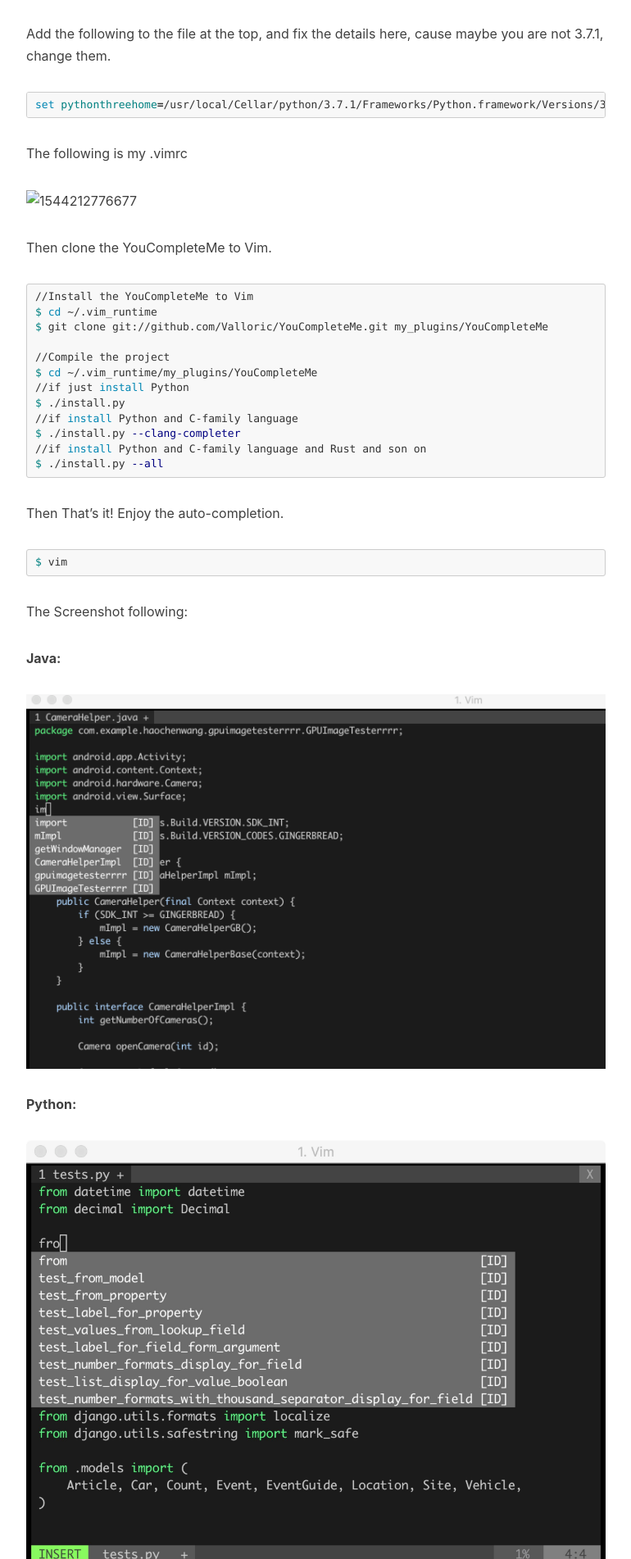
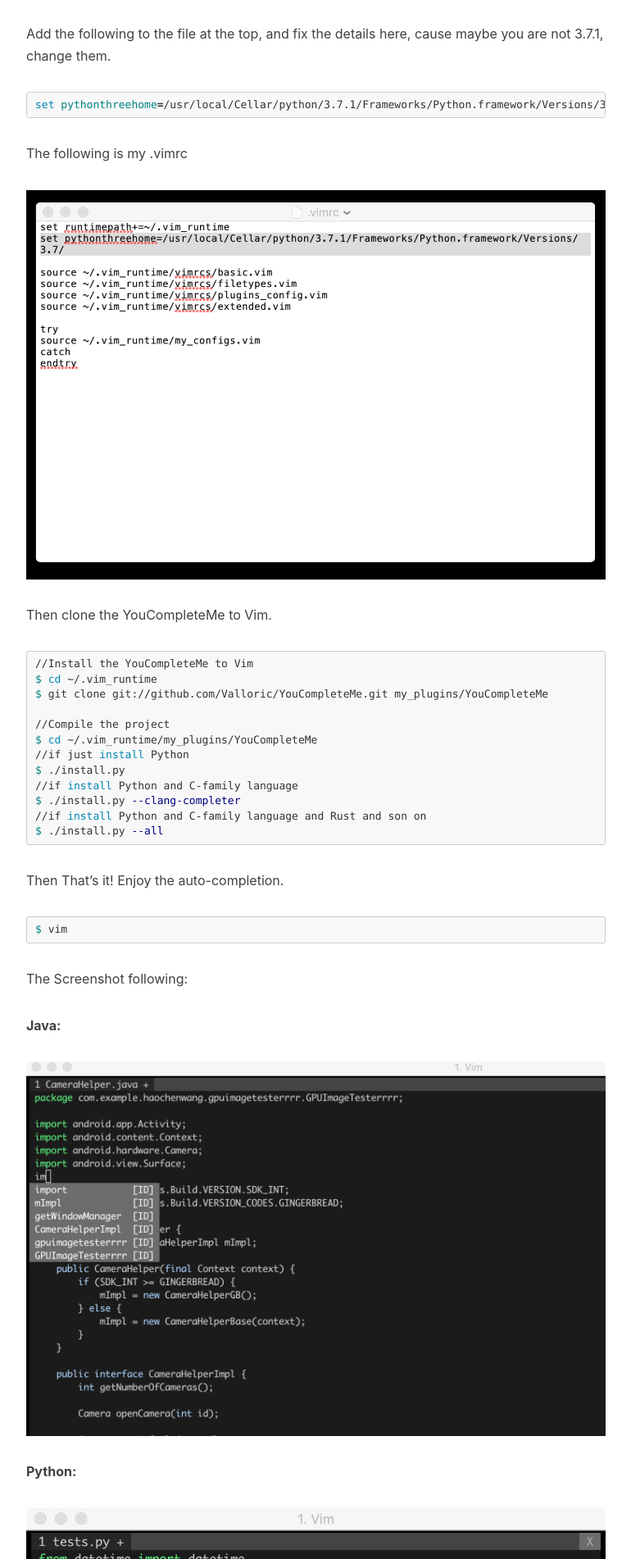
Before and after one commit to haoking/haoking.github.io, a Jekyll site: the page built from _posts/2018-12-08-macvim-guideLine.markdown, in a window 1280 px wide. Shown: the part 4143-6045 px from the top of the page at 82% size, without its empty margins (233-1003 px from the left). Built offline with Jekyll 4.4.1, drawn with Linux system fonts in a browser that asks for light colours; nearby versions of some CDN libraries; comment, search, counter and statistics services are not loaded.

Commit message:
update 2018.12.08

```diff
--- a/_posts/2018-12-08-macvim-guideLine.markdown
+++ b/_posts/2018-12-08-macvim-guideLine.markdown
@@ -155,7 +155,7 @@ set pythonthreehome=/usr/local/Cellar/python/3.7.1/Frameworks/Python.framework/V
 
 The following is my .vimrc
 
-![1544212776677](post_Images/2018_12_08/1544212776677.jpg)
+![1544212776677](/post_Images/2018_12_08/1544212776677.jpg)
 
 
 
```
